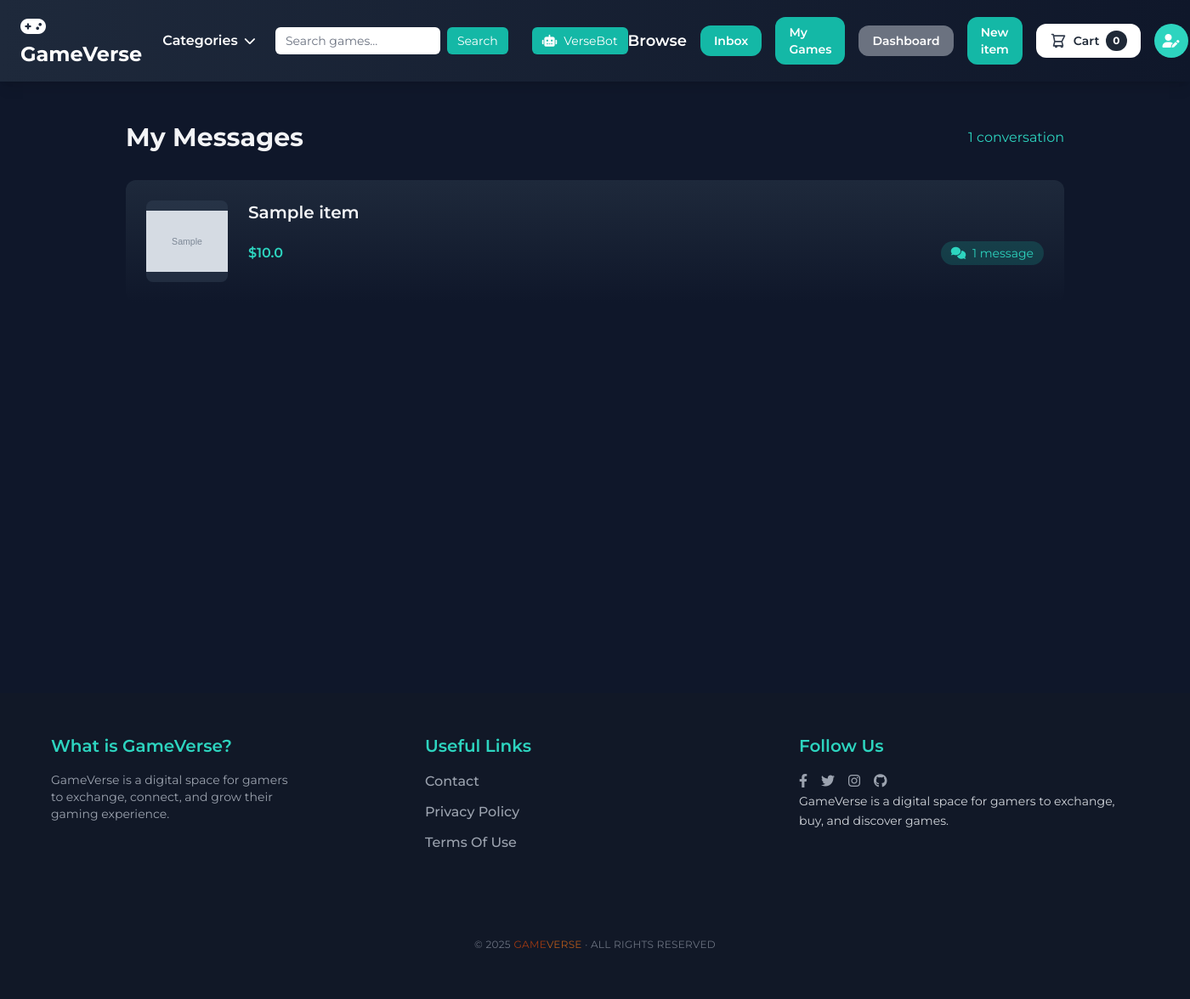
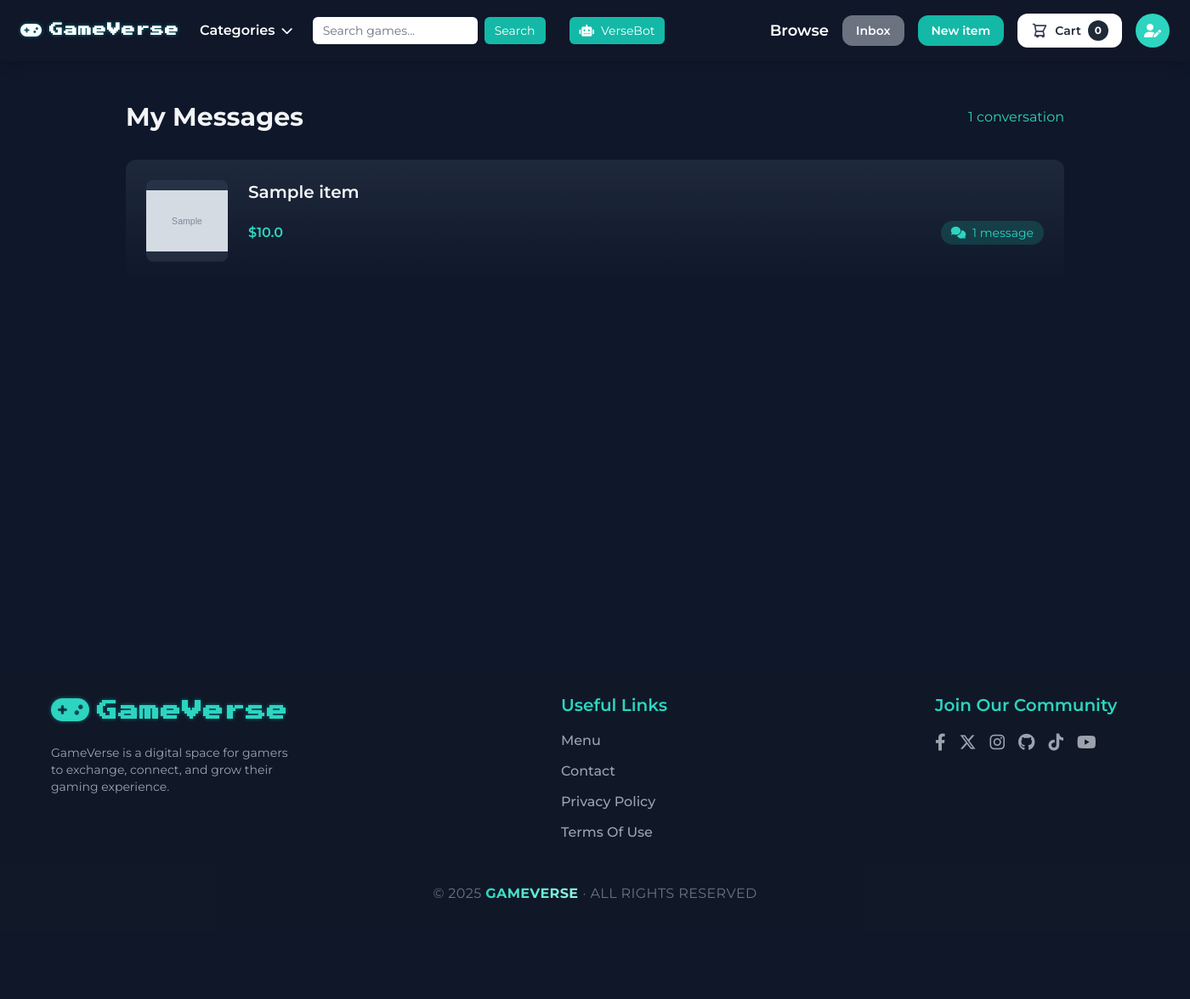
Before and after one commit to nightmere33/E-Commerce-Website-Django, a Django app: page /conversation/ in a window 1400 px wide. Shown: the whole page at 85% size. After the commit the page ends 1058 px from the top, so only its background shows below. Run offline with Django 5.2, Linux system fonts and the light colour scheme; a user stored in the database is signed in; tables that the repository leaves empty hold one stand-in row (values such as "Sample post"); grey boxes marked "Sample" are stand-in pictures; parts of the project's set-up code (start-up, migrations or seed data) failed here and were passed over; some libraries are stand-ins or nearby versions.

Commit message:
version finale du site

```diff
--- a/cart/templates/cart_summary.html
+++ b/cart/templates/cart_summary.html
@@ -10,7 +10,7 @@
 <h2 class="text-xl font-bold mb-4">Your Cart</h2>
 
 {% if cart_products %}
-<div class="grid grid-cols-1 lg:grid-cols-3 gap-8">
+<div class="grid grid-cols-1 lg:grid-cols-3 gap-8 ">
 
     <!-- Left: Game Cards -->
     <div class="lg:col-span-2">
--- a/conversation/templates/conversation/inbox.html
+++ b/conversation/templates/conversation/inbox.html
@@ -14,7 +14,8 @@
 
 
 
-<div class="max-w-6xl mx-auto p-6">
+<div class="max-w-6xl mx-auto p-6 relative">
+
     <!-- Header -->
     <div class="flex justify-between items-center mb-8">
         <h1 class="text-3xl font-bold text-gray-100">My Messages</h1>
--- a/core/templates/core/base.html
+++ b/core/templates/core/base.html
@@ -16,6 +16,33 @@
     <!-- Ajout de FontAwesome -->
     <link rel="stylesheet" href="https://cdnjs.cloudflare.com/ajax/libs/font-awesome/6.0.0/css/all.min.css">
     <style>
+
+
+
+        @keyframes slowZoomOnly {
+            0% {
+              transform: scale(1);
+            }
+            100% {
+               transform: scale(1.08);
+            }
+        }
+
+        .animate-zoom-only {
+            animation: slowZoomOnly 8s ease-in-out infinite alternate;
+        }
+
+
+
+
+
+
+
+
+
+
+
+
 
         #chat-container {
             display: none;
@@ -612,16 +639,18 @@
 
 <body>
 
-    <nav class="nav-gradient py-4 px-6 flex justify-between items-center shadow-lg">
+    <nav class="bg-slate-900 bg-opacity-80 py-4 px-6 flex justify-between items-center shadow-lg">
+
 
 
             <!-- Left section: logo + categories -->
             <div class="flex items-center space-x-6 relative">
 
                 <!-- logo-->
-                <a href="/" class="text-2xl font-bold text-white hover:text-gray-200 transition duration-300">
-                    <i class="fas fa-gamepad mr-2"></i>GameVerse
+                <a href="/" class="text-l font-bold text-white hover:text-gray-200 transition duration-300 press-start-font">
+                    <i class="fas fa-gamepad mr-2 text-xl"></i>GameVerse
                 </a>
+
 
                 <!-- Dropdown: Categories -->
                 <div class="relative group">
@@ -629,15 +658,27 @@
                         Categories
                         <i class="fas fa-chevron-down ml-2 text-sm"></i>
                     </button>
-                    <div class="absolute left-0 mt-2 w-48 bg-white text-black rounded-md shadow-lg opacity-0 group-hover:opacity-100 invisible group-hover:visible transition-all z-50">
-                        <a href="{% url 'item:browse' %}" class="block px-4 py-2 hover:bg-teal-100">All</a>
+                    <div class="absolute left-0 mt-3 w-52 bg-white text-gray-800 rounded-xl shadow-xl
+                                opacity-0 invisible group-hover:opacity-100 group-hover:visible
+                                transition-all duration-300 z-50 border border-gray-200">
+
+                        <!-- All categories -->
+                        <a href="{% url 'item:browse' %}"
+                            class="block px-5 py-3 hover:bg-teal-50 hover:text-teal-600 font-semibold transition-colors duration-200 rounded-t-xl">
+                            <i class="fas fa-th-large mr-2 text-teal-400"></i> All
+                        </a>
+
+                        <div class="border-t border-gray-200"></div> <!-- Optional separator -->
+
                         {% for category in categories %}
-                            <a href="{% url 'item:browse' %}?category={{ category.id }}" class="block px-4 py-2 hover:bg-teal-100">
-                                {{ category.name }}
+                            <a href="{% url 'item:browse' %}?category={{ category.id }}"
+                                class="block px-5 py-3 hover:bg-teal-50 hover:text-teal-600 transition-colors duration-200">
+                                <i class="fas fa-angle-right mr-2 text-teal-400"></i> {{ category.name }}
                             </a>
                         {% endfor %}
                     </div>
                 </div>
+
 
 
                     <!-- Search + Chatbot -->
@@ -666,15 +707,15 @@
 
             <!-- Right section: nav links + user -->
             <div class="flex items-center space-x-4">
-                <a href="{% url 'item:browse' %}" class="text-lg font-semibold text-white hover:text-gray-200 transition duration-300">Browse</a>
+                <a href="{% url 'item:browse' %}" class="text-lg font-semibold text-white hover:text-gray-200 transition duration-300" title="Explore all available games">Browse</a>
 
                 {% if request.user.is_authenticated %}
-                    <a href="{% url 'conversation:inbox' %}" class="px-4 py-2 text-sm font-semibold bg-teal-500 text-white rounded-xl hover:bg-teal-700">Inbox</a>
-                    <a href="{% url 'my_games' %}" class="px-4 py-2 text-sm font-semibold bg-teal-500 text-white rounded-xl hover:bg-teal-700">My Games</a>
+
+
                     {% if request.user.is_superuser %}
-                        <a href= "{% url 'dashboard:index' %}" class="px-4 py-2 text-sm font-semibold bg-gray-500 text-white rounded-xl hover:bg-gray-700">Dashboard</a>
+                        <a href= "{% url 'conversation:inbox' %}" class="px-4 py-2 text-sm font-semibold bg-gray-500 text-white rounded-xl hover:bg-gray-700" title="Check your messages and chat history">Inbox</a>
 
-                        <a href="{% url 'item:new' %}" class="px-4 py-2 text-sm font-semibold bg-teal-500 text-white rounded-xl hover:bg-teal-700">New item</a>
+                        <a href="{% url 'item:new' %}" class="px-4 py-2 text-sm font-semibold bg-teal-500 text-white rounded-xl hover:bg-teal-700 whitespace-nowrap" title="Add a new item"  >New item</a>
                     {% endif %}
 
                     <!--  Shopping Cart Button -->
@@ -708,6 +749,10 @@
                         <a href="{% url 'dashboard:index' %}" class="flex items-center px-4 py-3 text-sm text-gray-300 hover:bg-slate-800 hover:text-teal-400 transition-colors">
                             <i class="fas fa-box w-6 text-center mr-3 text-teal-400"></i>
                             <span>My Items</span>
+                        </a>
+                        <a href="{% url 'my_games' %}" class="flex items-center px-4 py-3 text-sm text-gray-300 hover:bg-slate-800 hover:text-teal-400 transition-colors">
+                            <i class="fas fa-gamepad w-6 text-center mr-3 text-teal-400"></i>
+                            <span>My Games</span>
                         </a>
 
                         <a href="{% url 'conversation:inbox' %}" class="flex items-center px-4 py-3 text-sm text-gray-300 hover:bg-slate-800 hover:text-teal-400 transition-colors">
@@ -756,20 +801,25 @@
         {% endblock %}
     </div>
 
-    <footer class="bg-gray-900 text-gray-400 py-12 px-6">
+    <footer class="bg-gray-900/80 text-gray-400 py-6 px-6">
         <div class="max-w-7xl mx-auto grid grid-cols-1 md:grid-cols-3 gap-10">
             <!--what is GameVerse-->
             <div>
-                <h3 class="text-xl font-semibold text-teal-400 luckiest-guy-regular mb-4">What is GameVerse?</h3>
-                <p class="text-sm leading-relaxedtext-lg text-gray-400">GameVerse is a digital space for gamers <br> to exchange,
+                <a href="/" class="text-2xl font-bold text-teal-400 hover:text-gray-200 transition duration-300 press-start-font">
+                    <i class="fas fa-gamepad mr-2 text-4xl"></i>GameVerse
+                </a>
+                <p class="text-sm leading-relaxedtext-lg text-gray-400"><br>GameVerse is a digital space for gamers <br> to exchange,
                     connect, and grow their <br>
                     gaming experience.
                 </p>
             </div>
             <!--useful links-->
-            <div>
+            <div  class="ml-40">
                 <h3 class="text-xl font-semibold text-teal-400 luckiest-guy-regular mb-4">Useful Links</h3>
                 <ul class="space-y-3">
+                    <li>
+                        <a href="{% url 'core:index' %}" class="hover:text-teal-400 transition-colors duration-300 font-medium">Menu</a>
+                    </li>
                     <li>
                         <a href="{% url 'core:contact' %}" class="hover:text-teal-400 transition-colors duration-300 font-medium">Contact</a>
                     </li>
@@ -781,27 +831,38 @@
                     </li>
                 </ul>
             </div>
-            <div>
-                <h3 class="text-xl font-semibold text-teal-400 mb-4 luckiest-guy-regular">Follow Us</h3>
+
+            {% comment %} join us {% endcomment %}
+            <div  class="ml-40">
+                <h3 class="text-xl font-semibold text-teal-400 mb-4 luckiest-guy-regular">Join Our Community</h3>
                 <div class="flex space-x-4">
-                    <a  target="_blank" href="https://github.com/nightmere33/E-Commerce-Website-Django" class="text-gray-400 hover:text-teal-400 transition-colors duration-300" aria-label="Facebook"><i class="fab fa-facebook-f"></i></a>
-                    <a  target="_blank" href="https://github.com/nightmere33/E-Commerce-Website-Django" class="text-gray-400 hover:text-teal-400 transition-colors duration-300" aria-label="Twitter"><i class="fab fa-twitter"></i></a>
-                    <a target="_blank" href="https://github.com/nightmere33/E-Commerce-Website-Django" class="text-gray-400 hover:text-teal-400 transition-colors duration-300" aria-label="Instagram"><i class="fab fa-instagram"></i></a>
-                    <a target="_blank" href="https://github.com/nightmere33/E-Commerce-Website-Django" class="text-gray-400 hover:text-teal-400 transition-colors duration-300" aria-label="GitHub"><i class="fab fa-github"></i></a>
+                    <a  target="_blank" href="https://github.com/nightmere33/E-Commerce-Website-Django" class="text-gray-400 hover:text-teal-400 transition-colors duration-300" aria-label="Facebook"><i class="fab fa-facebook-f text-xl"></i></a>
+                    <a  target="_blank" href="https://github.com/nightmere33/E-Commerce-Website-Django" class="text-gray-400 hover:text-teal-400 transition-colors duration-300" aria-label="Twitter"><i class="fab fa-x-twitter text-xl"></i></a>
+                    <a target="_blank" href="https://github.com/nightmere33/E-Commerce-Website-Django" class="text-gray-400 hover:text-teal-400 transition-colors duration-300" aria-label="Instagram"><i class="fab fa-instagram text-xl"></i></a>
+                    <a target="_blank" href="https://github.com/nightmere33/E-Commerce-Website-Django" class="text-gray-400 hover:text-teal-400 transition-colors duration-300" aria-label="GitHub"><i class="fab fa-github text-xl"></i></a>
+                    <a target="_blank" href="https://github.com/nightmere33/E-Commerce-Website-Django" class="text-gray-400 hover:text-teal-400 transition-colors duration-300" aria-label="TikTok">
+                        <i class="fab fa-tiktok text-xl"></i>
+                    </a>
+                    <a target="_blank" href="https://github.com/nightmere33/E-Commerce-Website-Django" class="text-gray-400 hover:text-teal-400 transition-colors duration-300" aria-label="YouTube">
+                        <i class="fab fa-youtube text-xl"></i>
+                    </a>
+
 
                 </div>
-                <p class="text-sm leading-relaxed text-gray-300">GameVerse is a digital space for gamers to exchange,
-                buy, and discover games.</p>
+
             </div>
         </div>
 
 
 
     <!-- Copyright avec style gamifié subtil -->
-    <div class="mt-20 pt-3 border-t border-gray-700/30 text-center relative z-10">
+    <div class="mt-7 pt-3 border-t border-gray-700/30 text-center relative z-10">
         <div class="max-w-7xl mx-auto">
-            <p class="luckiest-guy-regular text-xs tracking-wide text-gray-500 py-2">
-                © 2025 <span class="text-orange-700/80">GAME<span class="text-orange-500/70">VERSE</span></span> · ALL RIGHTS RESERVED
+            <p class="luckiest-guy-regular text-l tracking-wide text-gray-500 py-2">
+                © 2025 <span class="bg-gradient-to-r from-teal-400 via-teal-300 to-teal-200 bg-clip-text text-transparent font-bold">
+                            GAMEVERSE
+                        </span>
+                        · ALL RIGHTS RESERVED
             </p>
         </div>
     </div>
@@ -914,6 +975,20 @@
 
 
 
+<link href="https://fonts.googleapis.com/css2?family=Press+Start+2P&display=swap" rel="stylesheet">
+
+<style>
+.press-start-font {
+    font-family: 'Press Start 2P', cursive;
+    letter-spacing: 1px;
+    text-shadow: 0 0 4px rgba(0, 255, 255, 0.4);
+}
+</style>
+
+
+
+
+
 
 </body>
 <!-- Chargement de jQuery -->
```
Also changed, not shown: core/templates/core/index.html (+6 -4 lines), item/templates/item/new.html (+10 -1 lines).
